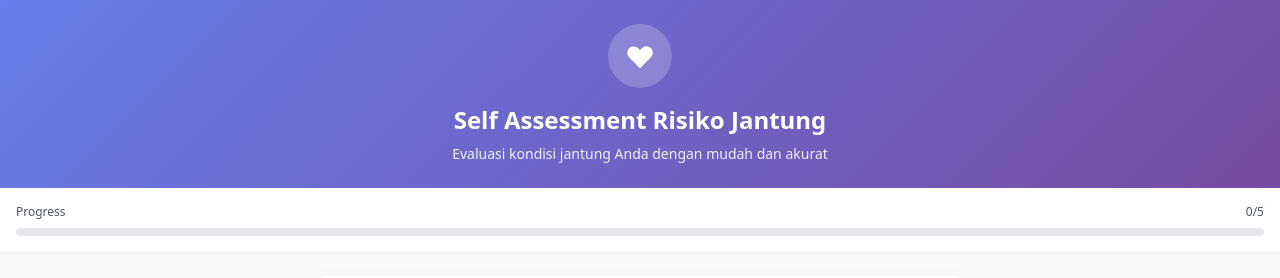
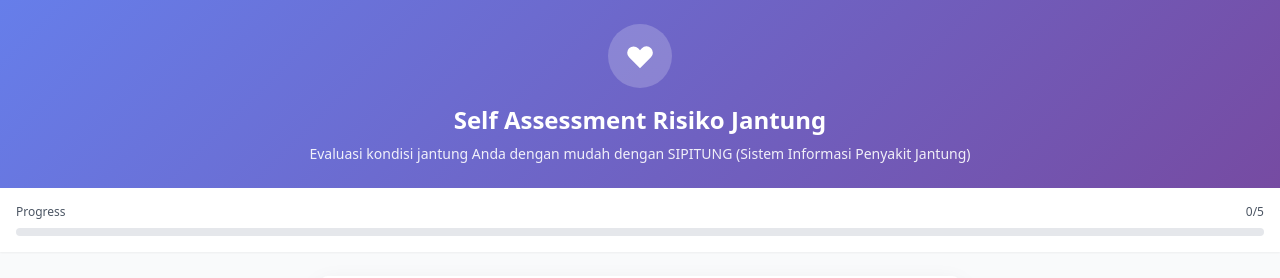
Before and after one commit to fakhryhizballah/sipitung, a plain HTML site: page index.html in a window 1280 px wide. Shown: the top 278 px of the page. Drawn offline with nearby package versions, Linux system fonts and the light colour scheme.

Commit message:
add SIPITUNG

```diff
--- a/index.html
+++ b/index.html
@@ -6,6 +6,8 @@
     <title>Self Assessment Risiko Jantung</title>
     <script src="https://cdn.tailwindcss.com"></script>
     <link rel="stylesheet" href="asset/index.css">
+    <meta name="description" content="SIPITUNG (Sistem lnformasi Penyakit Jantung) | Self Assessment Risiko Jantung">
+    <meta name="keywords" content="jantung, risiko, self assessment, kesehatan, kesehatan jantung, evaluasi jantung">
 </head>
 <body class="bg-gray-50 min-h-screen">
     <!-- Header -->
@@ -17,8 +19,9 @@
                 </svg>
             </div>
         </div>
-        <h1 class="text-2xl font-bold mb-2">Self Assessment Risiko Jantung</h1>
-        <p class="text-sm opacity-90">Evaluasi kondisi jantung Anda dengan mudah dan akurat</p>
+
+        <h2 class="text-2xl font-bold mb-2">Self Assessment Risiko Jantung</h2>
+        <p class="text-sm opacity-90">Evaluasi kondisi jantung Anda dengan mudah dengan SIPITUNG (Sistem Informasi Penyakit Jantung)</p>
     </div>
 
     <!-- Progress Bar -->
```
